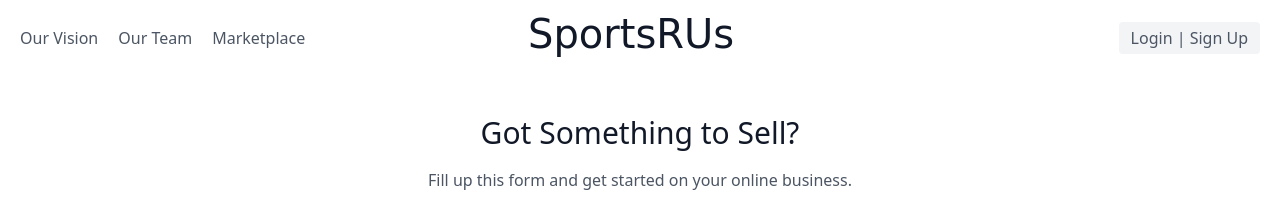
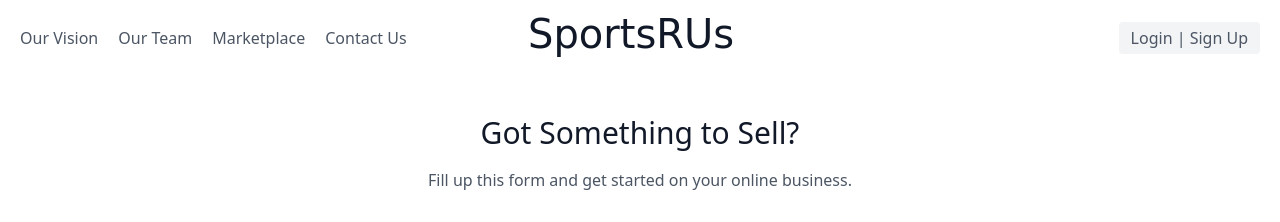
Before and after one commit to Sahana-D-01/SportsRUS, a PHP site: page /sellerform.php in a window 1280 px wide. Shown: the top 222 px of the page. Run offline with PHP 8.4, Linux system fonts and the light colour scheme; some libraries are stand-ins or nearby versions; some web fonts are replaced.

Commit message:
Add files via upload

```diff
--- a/sellerform.php
+++ b/sellerform.php
@@ -28,6 +28,7 @@
             <a href="index.php" class="mr-5 hover:text-gray-900">Our Vision</a>
             <a href="team.php" class="mr-5 hover:text-gray-900">Our Team</a>
             <a href="marketplace.php" class="mr-5 hover:text-gray-900">Marketplace</a>
+            <a href="contact.php" class="mr-5 hover:text-gray-900">Contact Us</a>
         </nav>
         <a href="index.php" style="font-family: 'Zen Dots', cursive;" class="order-first lg:order-none lg:w-1/5 title-font font-medium items-center text-gray-900 lg:items-center lg:justify-center mb-4 md:mb-0">
             <span style="font-size: 40px;" class="ml-3 text-xl md:text-lg">SportsRUs</span>
```
